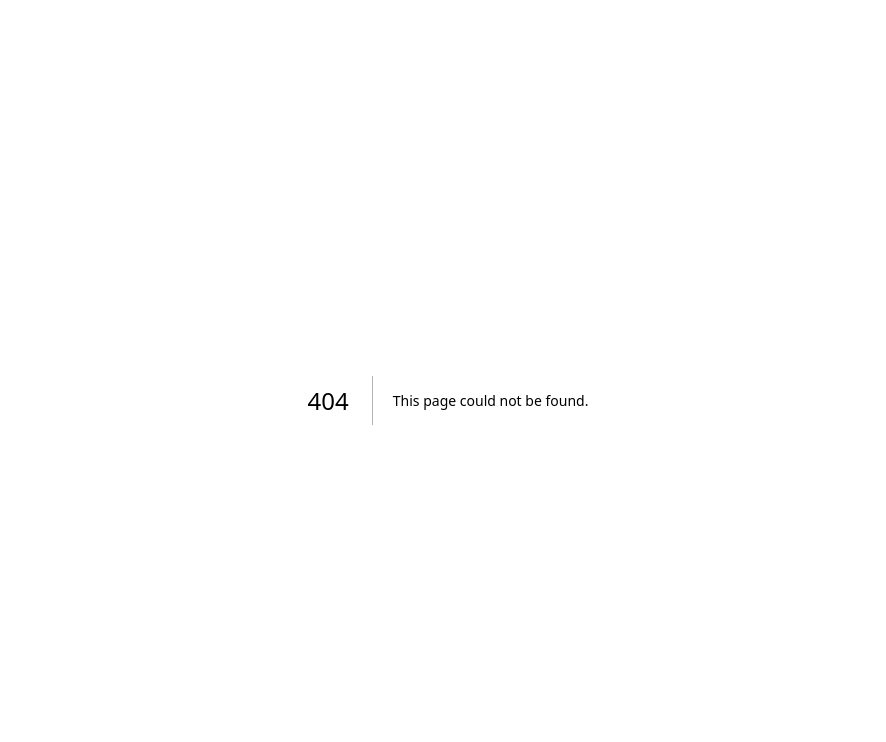
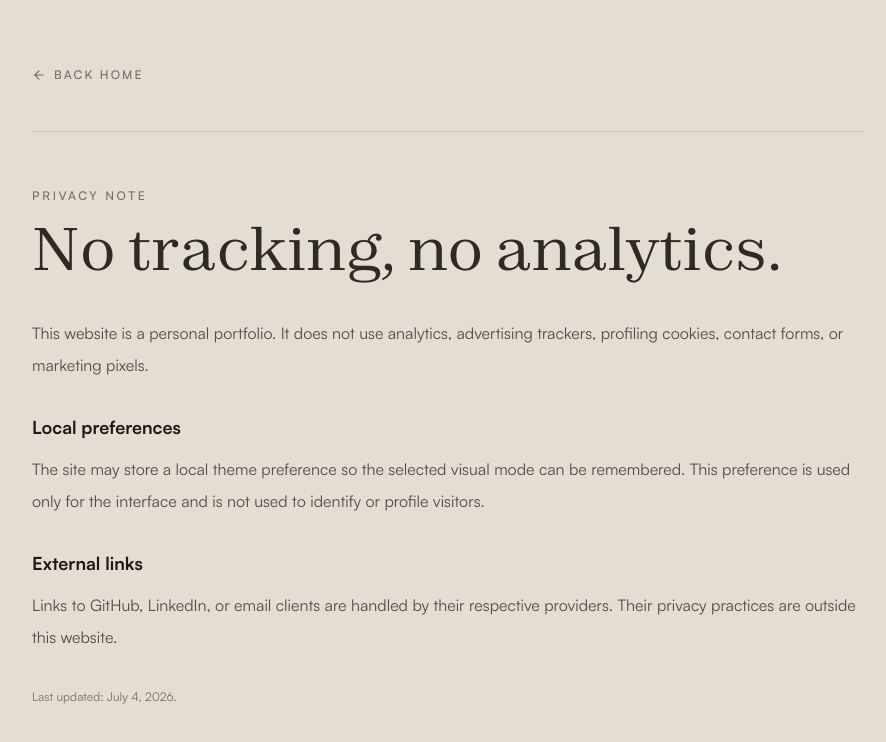
Before and after one commit to matteodangio/portfolio_app, a Next.js app: page /privacy in a window 1280 px wide. Before the commit this address had no page. Shown: the top 742 px of the page, without its empty margins (192-1078 px from the left). Built offline with nearby package versions, Linux system fonts and the light colour scheme.

Commit message:
feat: add privacy note page

```diff
--- /dev/null
+++ b/src/app/privacy/page.tsx
@@ -0,0 +1,82 @@
+import Link from "next/link";
+import type { Metadata } from "next";
+import { ArrowLeft } from "lucide-react";
+
+export const metadata: Metadata = {
+  title: "Privacy",
+  description:
+    "Privacy note for Matteo Dangio portfolio: no analytics, profiling cookies or advertising trackers.",
+};
+
+export default function PrivacyPage() {
+  return (
+    <main className="mx-auto min-h-screen w-full max-w-4xl px-6 py-12 md:px-8 md:py-16">
+      <Link
+        href="/"
+        className="mb-12 inline-flex items-center gap-2 text-xs font-medium uppercase tracking-[0.18em] transition-opacity hover:opacity-60"
+        style={{ color: "var(--text-faint)" }}
+      >
+        <ArrowLeft size={14} />
+        Back home
+      </Link>
+
+      <section
+        className="border-t pt-10 md:pt-14"
+        style={{ borderColor: "var(--border)" }}
+        aria-labelledby="privacy-title"
+      >
+        <p
+          className="mb-4 text-xs font-medium uppercase tracking-[0.22em]"
+          style={{ color: "var(--text-faint)" }}
+        >
+          Privacy note
+        </p>
+
+        <h1
+          id="privacy-title"
+          className="font-display max-w-3xl text-4xl leading-[0.95] md:text-6xl"
+          style={{ color: "var(--hero-display)" }}
+        >
+          No tracking, no analytics.
+        </h1>
+
+        <div className="mt-10 grid gap-8 text-sm leading-7 md:text-base md:leading-8">
+          <p style={{ color: "var(--text-muted)" }}>
+            This website is a personal portfolio. It does not use analytics,
+            advertising trackers, profiling cookies, contact forms, or marketing
+            pixels.
+          </p>
+
+          <div>
+            <h2 className="text-lg font-bold" style={{ color: "var(--text)" }}>
+              Local preferences
+            </h2>
+            <p className="mt-3" style={{ color: "var(--text-muted)" }}>
+              The site may store a local theme preference so the selected visual
+              mode can be remembered. This preference is used only for the
+              interface and is not used to identify or profile visitors.
+            </p>
+          </div>
+
+          <div>
+            <h2 className="text-lg font-bold" style={{ color: "var(--text)" }}>
+              External links
+            </h2>
+            <p className="mt-3" style={{ color: "var(--text-muted)" }}>
+              Links to GitHub, LinkedIn, or email clients are handled by their
+              respective providers. Their privacy practices are outside this
+              website.
+            </p>
+          </div>
+
+          <p
+            className="text-xs leading-6"
+            style={{ color: "var(--text-faint)" }}
+          >
+            Last updated: July 4, 2026.
+          </p>
+        </div>
+      </section>
+    </main>
+  );
+}
--- a/src/components/layout/footer.tsx
+++ b/src/components/layout/footer.tsx
@@ -1,3 +1,5 @@
+import Link from "next/link";
+
 export default function Footer() {
   const year = new Date().getFullYear();
 
@@ -6,10 +8,18 @@ export default function Footer() {
       className="border-t px-4 py-6 md:px-6 md:py-8"
       style={{ borderColor: "var(--border)", color: "var(--text-muted)" }}
     >
-      <div className="mx-auto flex max-w-7xl flex-col gap-2 text-xs uppercase tracking-[0.18em] md:flex-row md:items-center md:justify-between">
+      <div className="mx-auto flex max-w-7xl flex-col gap-3 text-xs uppercase tracking-[0.18em] md:flex-row md:items-center md:justify-between">
         <p>Designed, coded and caffeinated by Matteo Dangiò</p>
 
-        <p aria-label={`Copyright ${year}`}>© {year}</p>
+        <div className="flex flex-wrap items-center gap-x-4 gap-y-2">
+          <Link
+            href="/privacy"
+            className="transition-opacity duration-200 hover:opacity-60"
+          >
+            Privacy
+          </Link>
+          <p aria-label={`Copyright ${year}`}>© {year}</p>
+        </div>
       </div>
     </footer>
   );
```
